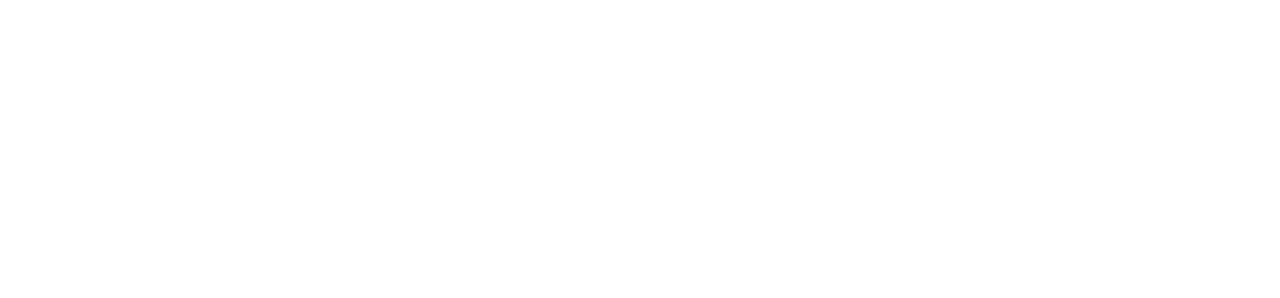
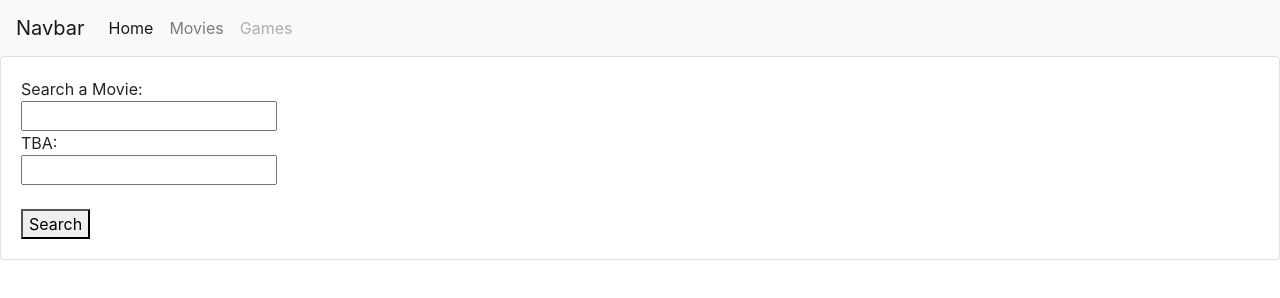
Before and after one commit to sblapray1014/groupproject1, a plain HTML site: page Movies.html in a window 1280 px wide. Drawn offline with nearby package versions, Linux system fonts and the light colour scheme.

Commit message:
added movie form and card

```diff
--- a/Movies.html
+++ b/Movies.html
@@ -5,8 +5,53 @@
     <meta name="viewport" content="width=device-width, initial-scale=1.0">
     <meta http-equiv="X-UA-Compatible" content="ie=edge">
     <title>Document</title>
+    <link rel="stylesheet" href="Assets/css/reset.css">
+    <link rel="stylesheet" href="https://stackpath.bootstrapcdn.com/bootstrap/4.1.0/css/bootstrap.min.css" integrity="sha384-9gVQ4dYFwwWSjIDZnLEWnxCjeSWFphJiwGPXr1jddIhOegiu1FwO5qRGvFXOdJZ4" crossorigin="anonymous">
+    <link rel="stylesheet" href="Assets/css/style.css">
+    <link rel="stylesheet" href="https://stackpath.bootstrapcdn.com/bootstrap/4.1.0/css/bootstrap.min.css" integrity="sha384-9gVQ4dYFwwWSjIDZnLEWnxCjeSWFphJiwGPXr1jddIhOegiu1FwO5qRGvFXOdJZ4" crossorigin="anonymous">
+    <script src="Assets/JS/app.js"></script>
+    <script src="https://cdnjs.cloudflare.com/ajax/libs/popper.js/1.14.0/umd/popper.min.js" integrity="sha384-cs/chFZiN24E4KMATLdqdvsezGxaGsi4hLGOzlXwp5UZB1LY//20VyM2taTB4QvJ" crossorigin="anonymous"></script>
+<script src="https://stackpath.bootstrapcdn.com/bootstrap/4.1.0/js/bootstrap.min.js" integrity="sha384-uefMccjFJAIv6A+rW+L4AHf99KvxDjWSu1z9VI8SKNVmz4sk7buKt/6v9KI65qnm" crossorigin="anonymous"></script>
 </head>
 <body>
 
+        <header>
+                <nav class="navbar navbar-expand-lg navbar-light bg-light">
+                        <a class="navbar-brand" href="#">Navbar</a>
+                        <button class="navbar-toggler" type="button" data-toggle="collapse" data-target="#navbarSupportedContent" aria-controls="navbarSupportedContent" aria-expanded="false" aria-label="Toggle navigation">
+                          <span class="navbar-toggler-icon"></span>
+                        </button>
+
+                        <div class="collapse navbar-collapse" id="navbarSupportedContent">
+                          <ul class="navbar-nav mr-auto">
+                            <li class="nav-item active">
+                              <a class="nav-link" href="index.html">Home <span class="sr-only">(current)</span></a>
+                            </li>
+                            <li class="nav-item">
+                              <a class="nav-link" href="movies.html">Movies</a>
+                            </li>
+                            <li class="nav-item">
+                              <a class="nav-link disabled" href="games.html">Games</a>
+                            </li>
+                          </ul>
+                        </div>
+                      </nav>
+        </header>
+
+        <div class="card">
+          <div class="card-body">
+            <form>
+              Search a Movie:<br>
+              <input type="text" name="firstname" id="search"><br>
+              TBA:<br>
+              <input type="text" name="lastname" id="tba">
+              <br>
+              <br>
+              <div>
+                <button type="button" class="button">Search</button>
+              </div>
+            </form>
+          </div>
+        </div>
 </body>
 </html>
```
